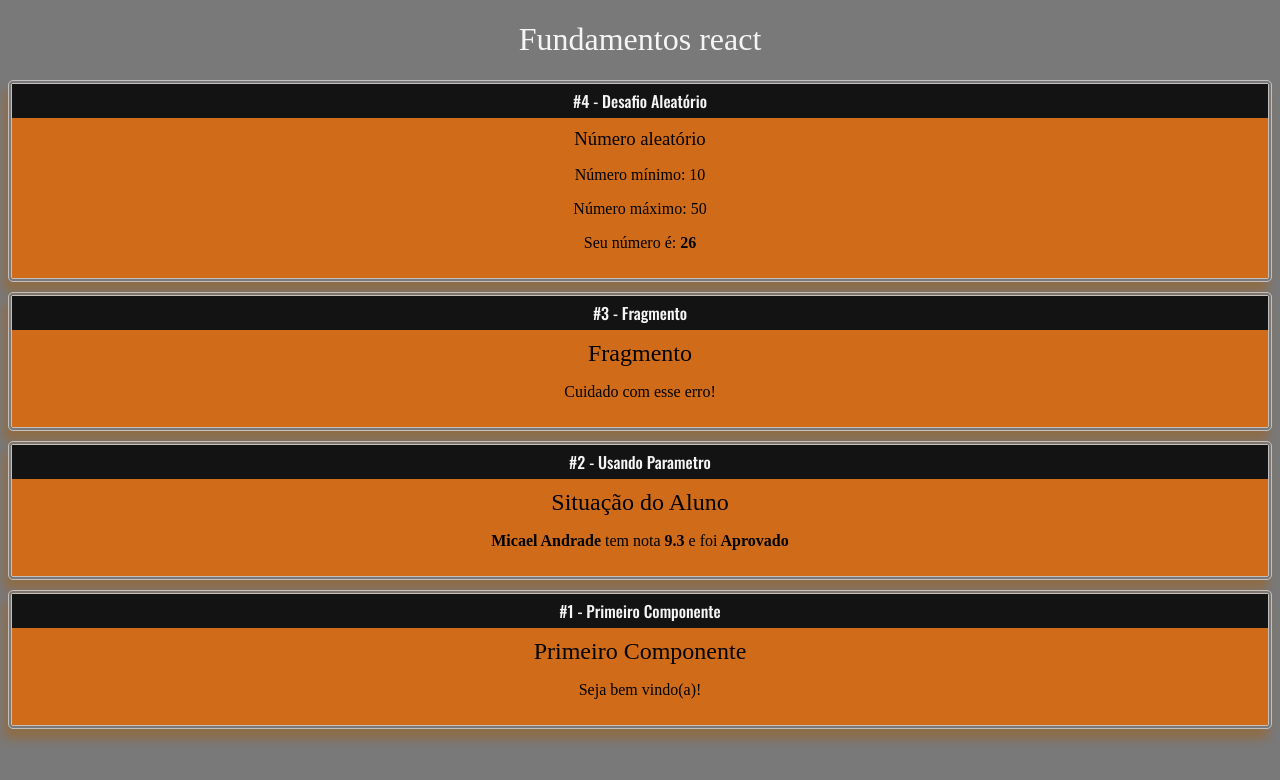
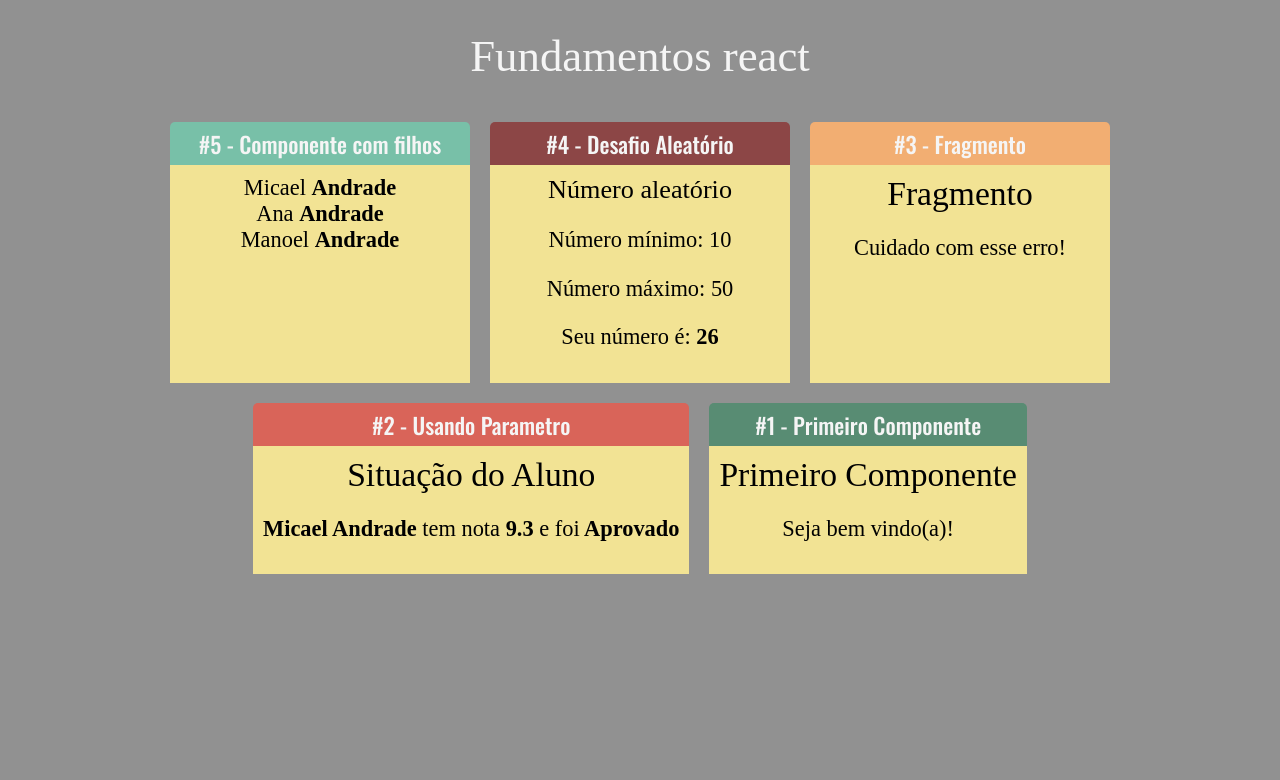
Before and after one commit to kaellandrade/curso-react, a React (Create React App) app in the folder fundamentos-react/: page / in a window 1280 px wide. Shown: the top 780 px of the page. Built offline with nearby package versions, Linux system fonts and the light colour scheme.

Commit message:
componentes filhos

```diff
--- /dev/null
+++ b/fundamentos-react/src/App.css
@@ -0,0 +1,5 @@
+.App .Cards {
+    display: flex;
+    justify-content: center;
+    flex-wrap: wrap;
+}
--- a/fundamentos-react/src/App.jsx
+++ b/fundamentos-react/src/App.jsx
@@ -1,29 +1,37 @@
 import React from 'react'
 
+import './App.css'
 import Aleatorio from './components/basicos/Aleatorio';
 import Primeiro from './components/basicos/Primeiro';
 import ComParametro from './components/basicos/ComParametro';
 import Fragmento from './components/basicos/Fragmento';
 import Card from './components/layout/Card'
+import Familia from './components/basicos/Familia';
+export default _ => (  //com default podemos usar funções anônimas
+    <div className="App">
+        <h1 className="Title">Fundamentos react</h1>
 
-export default _ => (  //com default podemos usar funções anônimas
-    <div id="app">
-        <h1 className="Title">Fundamentos react</h1>
-        <Card titulo="#4 - Desafio Aleatório">
+        <div className="Cards">
+            <Card titulo="#5 - Componente com filhos" color="#78C0A8">
+                <Familia sobrenome="Andrade"></Familia>
+            </Card>
+
+            <Card titulo="#4 - Desafio Aleatório" color="#8C4646">
                 <Aleatorio titulo="Número aleatório" min={10} max={50}></Aleatorio>
             </Card>
 
-        <Card titulo="#3 - Fragmento">
+            <Card titulo="#3 - Fragmento" color="#F2AE72">
                 <Fragmento></Fragmento>
             </Card>
 
-        <Card titulo="#2 - Usando Parametro">
+            <Card titulo="#2 - Usando Parametro" color="#D96459">
                 <ComParametro titulo="Situação do Aluno" aluno="Micael Andrade" nota={9.3}></ComParametro>
             </Card>
 
-        <Card titulo="#1 - Primeiro Componente">
+            <Card titulo="#1 - Primeiro Componente" color="#588C73">
                 <Primeiro></Primeiro>
             </Card>
+        </div>
 
     </div>
 );
--- /dev/null
+++ b/fundamentos-react/src/components/basicos/Familia.jsx
@@ -0,0 +1,13 @@
+import React from'react';
+import MembroFamilia from './MembroFamilia';
+export default props =>{
+    return(
+        <React.Fragment>
+            <MembroFamilia nome="Micael" {...props}></MembroFamilia>
+            <MembroFamilia nome="Ana" {...props}></MembroFamilia>
+            <MembroFamilia nome="Manoel" {...props}></MembroFamilia>
+
+
+        </React.Fragment>
+    );
+}
--- /dev/null
+++ b/fundamentos-react/src/components/basicos/MembroFamilia.jsx
@@ -0,0 +1,9 @@
+import React from'react'
+export default props =>{
+    const nome  = props.nome;
+    return(
+       <div>
+           {nome} <strong>{props.sobrenome}</strong>
+       </div>
+    );
+}
--- a/fundamentos-react/src/components/layout/Card.css
+++ b/fundamentos-react/src/components/layout/Card.css
@@ -1,26 +1,29 @@
 .Card {
-    border: 4px double rgb(196, 192, 192);
+    border: 1px;
     border-radius: 5px;
-    box-shadow: -4px 10px 10px rgba(161, 97, 23, 0.5);
-    margin: 10px 0px;
+    margin: 10px;
+    display: flex;
+    flex-direction: column;
+    min-width: 300px;
+    max-width: 300;
 }
 
 .TitleCard {
-    background-color: rgba(0, 0, 0, 0.842);
     padding: 5px 5px;
-    color: whitesmoke;
     display: flex;
     justify-content: center;
     font-family: 'Oswald', sans-serif;
+    color: whitesmoke;
 }
 
 .Title {
+    text-align: center;
     color: whitesmoke;
-    text-align: center;
 }
 
-.Content {
-    background: rgba(230, 103, 0, 0.795);
+.Card .Content {
+    flex: 1;
+    background: #F2E394;
     color: #000;
     text-align: center;
     padding: 10px;
--- a/fundamentos-react/src/components/layout/Card.jsx
+++ b/fundamentos-react/src/components/layout/Card.jsx
@@ -1,8 +1,12 @@
 import './Card.css'
 import React from "react";
 export default props => {
+    const style = {
+        backgroundColor:props.color,
+        borderColor: props.color
+    }
     return (
-        <div className="Card">
+        <div className="Card" style={style}>
             <div className="TitleCard">{props.titulo}</div>
             <div className="Content">
                 {props.children}
--- a/fundamentos-react/src/index.css
+++ b/fundamentos-react/src/index.css
@@ -1,4 +1,4 @@
 body {
-    background-color: rgb(122, 121, 121);
-    color: black;
+    background-color: rgba(0, 0, 0, 0.432);
+    font-size: 1.4rem;
 }
```
Lines whose indentation alone changed are shown as unchanged.
